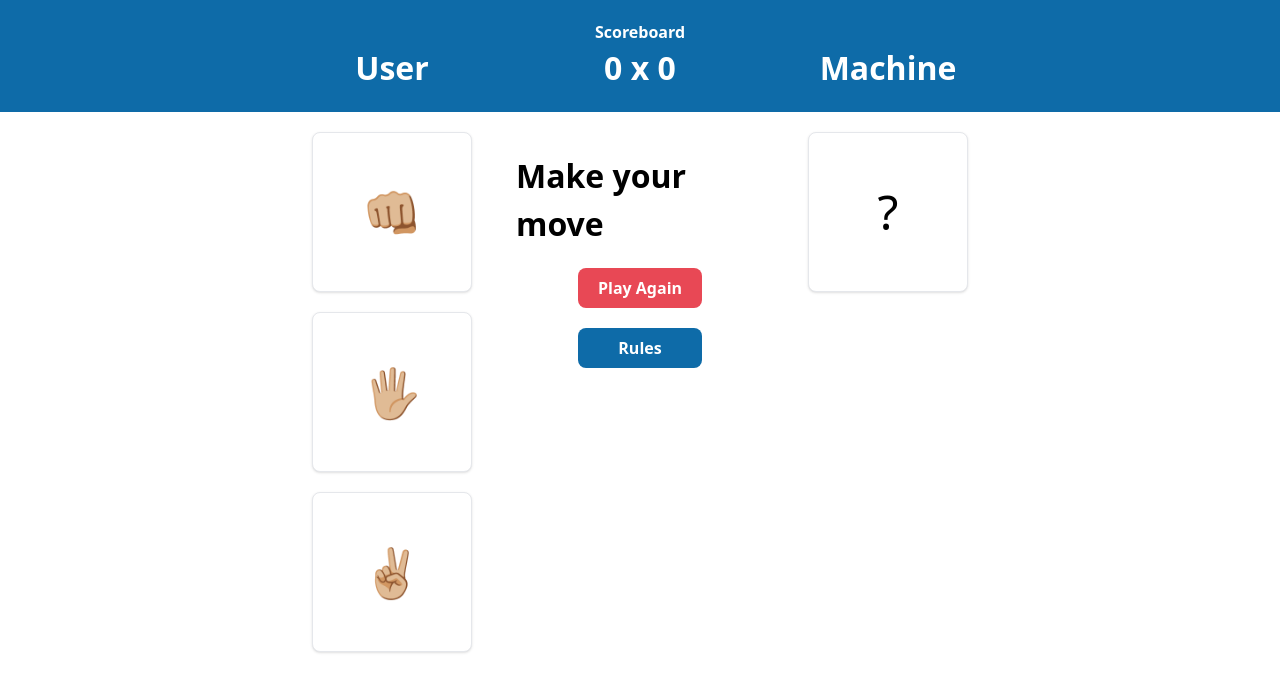
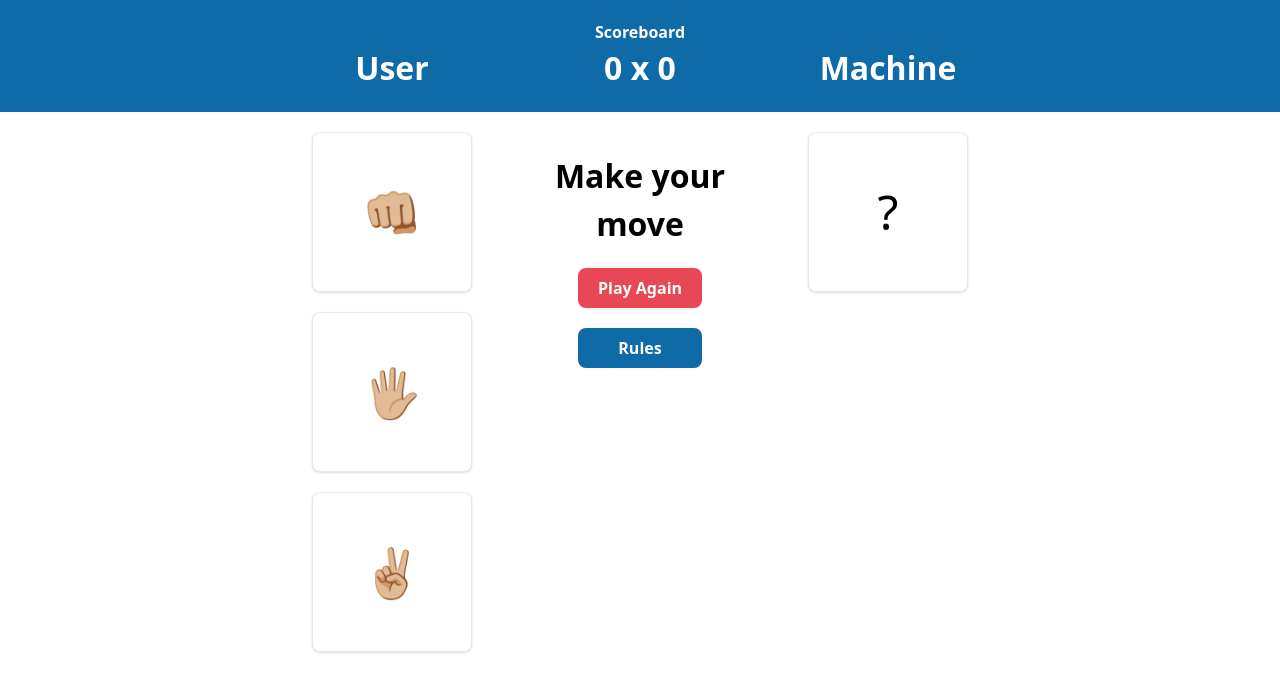
Before and after one commit to arthrduarte/React-Course, a React (Vite) app: page / in a window 1280 px wide. Shown: the top 692 px of the page. Built offline with nearby package versions, Linux system fonts and the light colour scheme.

Commit message:
style: fix text position for "winner"

```diff
--- a/src/components/Game.tsx
+++ b/src/components/Game.tsx
@@ -77,7 +77,7 @@ export default function Game({ setMachineScore, setUserScore }: Props) {
                         <p className=" text-[3rem]">{options[2]}</p>
                     </div>
                 </div>
-                <div className='flex flex-col items-center lg:w-1/5'>
+                <div className='flex flex-col text-center items-center lg:w-1/5'>
                     <p className="font-bold text-[2rem] my-5">{winner}</p>
                     <button
                         onClick={() => handlePlayAgain()}
```
